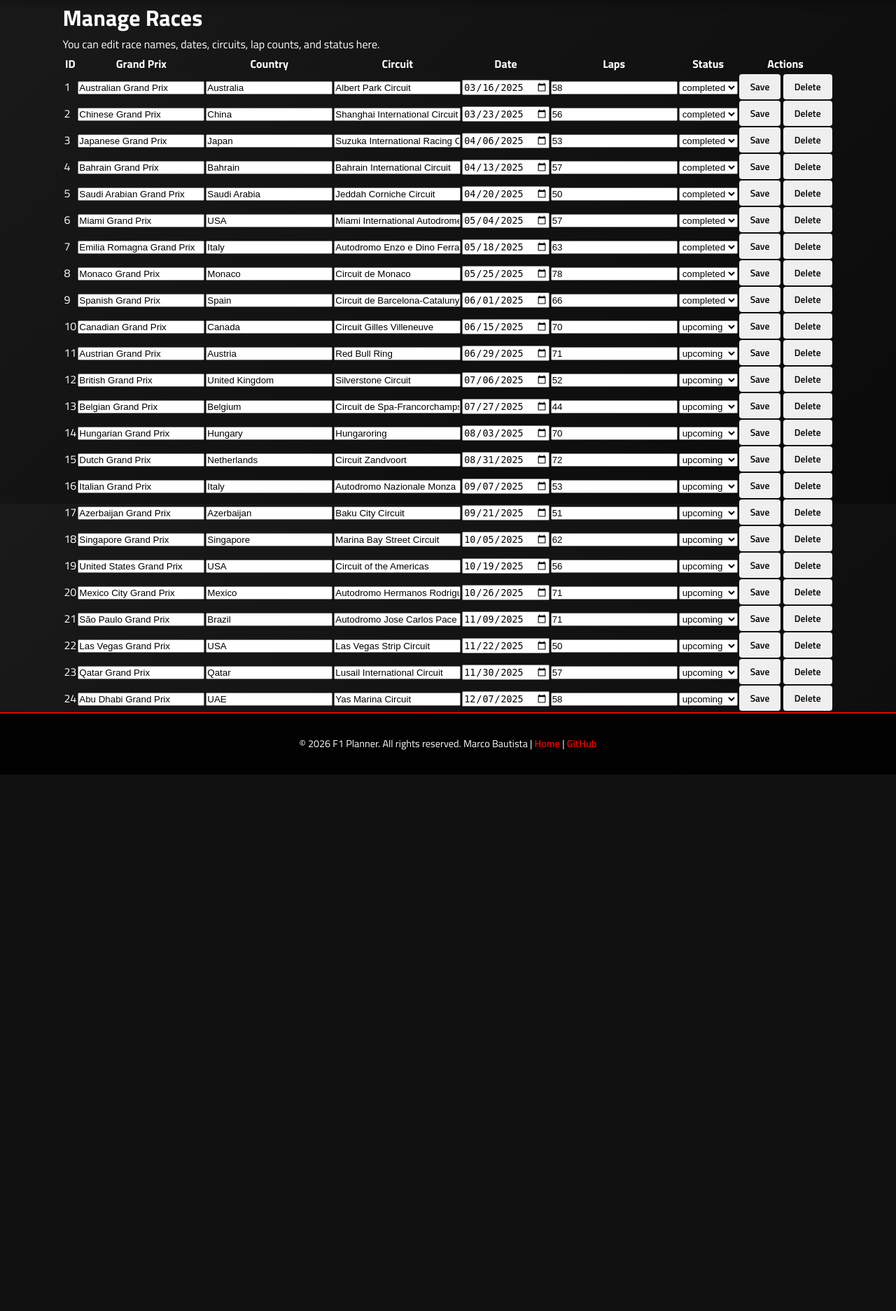
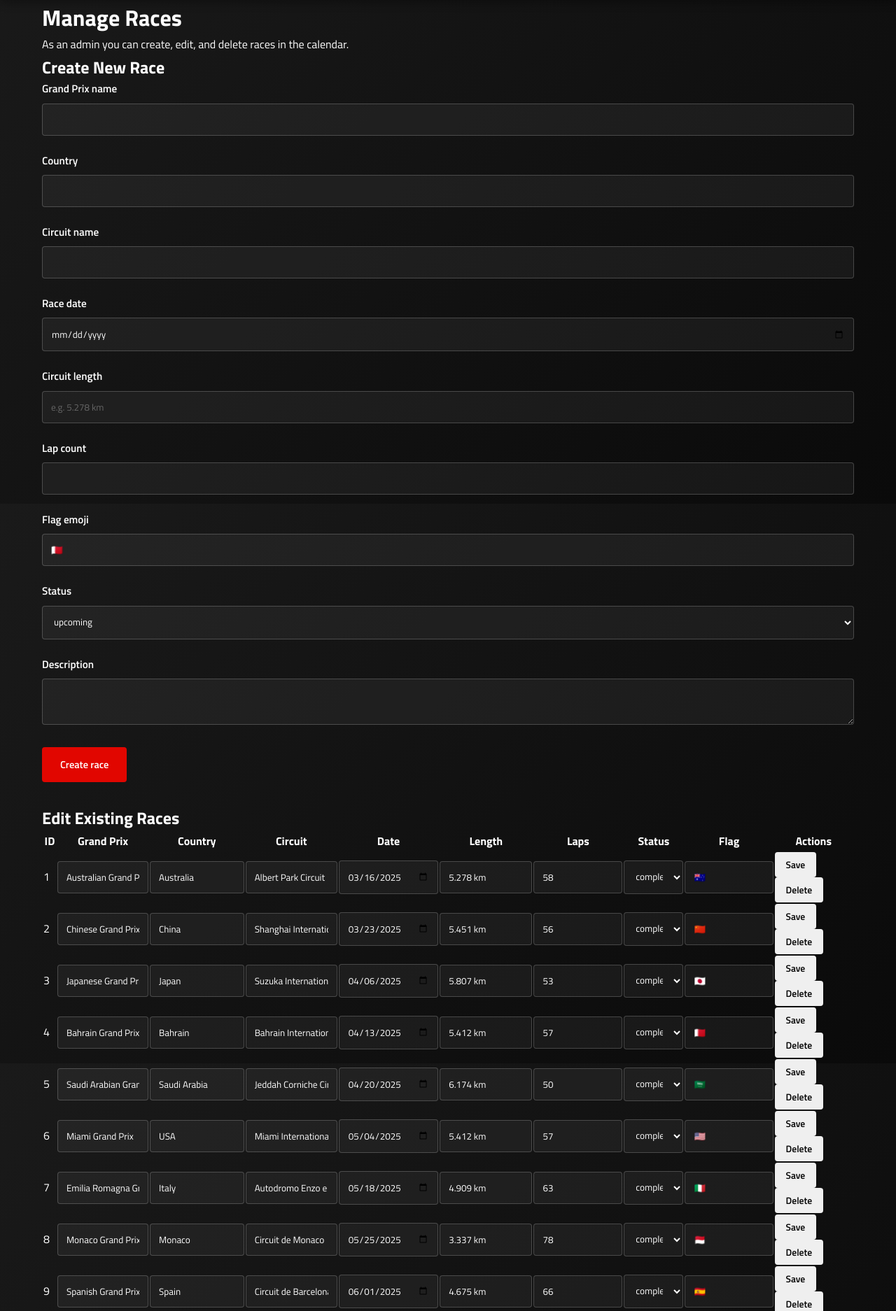
Before and after one commit to txniii/f1-planner, a PHP site: page /pages/admin-races.php in a window 1280 px wide. Shown: the part 80-1954 px from the top of the page at 70% size. Before the commit the page ends 1187 px from the top, so only its background shows below. Run offline with PHP 8.4, Linux system fonts and the light colour scheme; the visitor is signed in with stand-in values (Sample User, id 1); data comes from the database, SQL or seed files in the repository.

Commit message:
Enhance race management with create functionality
Added functionality to create new races and improved the race management interface.

```diff
--- a/pages/admin-races.php
+++ b/pages/admin-races.php
@@ -1,4 +1,5 @@
 <?php
+// pages/admin-races.php
 $pageTitle = 'Manage Races — Admin';
 
 require_once __DIR__ . '/../includes/auth.php';
@@ -11,15 +12,21 @@ $db = getDatabaseConnection();
 // Handle delete
 if ($_SERVER['REQUEST_METHOD'] === 'POST' && isset($_POST['delete_id'])) {
     $deleteId = (int)$_POST['delete_id'];
+
+    // Optionally: delete related rows first (sessions, favorites, etc.)
+    // $stmt = $db->prepare('DELETE FROM sessions WHERE race_id = ?');
+    // $stmt->execute([$deleteId]);
+
     $stmt = $db->prepare('DELETE FROM races WHERE id = ?');
     $stmt->execute([$deleteId]);
+
     header('Location: /pages/admin-races.php');
     exit;
 }
 
 // Handle update
 if ($_SERVER['REQUEST_METHOD'] === 'POST' && isset($_POST['update_id'])) {
-    $id = (int)$_POST['update_id'];
+    $id            = (int)$_POST['update_id'];
     $grandPrixName = trim($_POST['grand_prix_name'] ?? '');
     $country       = trim($_POST['country'] ?? '');
     $circuitName   = trim($_POST['circuit_name'] ?? '');
@@ -49,9 +56,46 @@ if ($_SERVER['REQUEST_METHOD'] === 'POST' && isset($_POST['update_id'])) {
             $status,
             $id
         ]);
+    }
+
     header('Location: /pages/admin-races.php');
     exit;
 }
+
+// Handle create
+if ($_SERVER['REQUEST_METHOD'] === 'POST' && isset($_POST['create_race'])) {
+    $grandPrixName = trim($_POST['grand_prix_name'] ?? '');
+    $country       = trim($_POST['country'] ?? '');
+    $circuitName   = trim($_POST['circuit_name'] ?? '');
+    $raceDate      = $_POST['race_date'] ?? '';
+    $description   = trim($_POST['description'] ?? '');
+    $flagEmoji     = trim($_POST['flag_emoji'] ?? '');
+    $circuitLength = trim($_POST['circuit_length'] ?? '');
+    $lapCount      = (int)($_POST['lap_count'] ?? 0);
+    $status        = $_POST['status'] ?? 'upcoming';
+
+    if ($grandPrixName && $country && $circuitName && $raceDate) {
+        $stmt = $db->prepare(
+            'INSERT INTO races
+             (grand_prix_name, country, circuit_name, race_date,
+              description, flag_emoji, circuit_length, lap_count, status)
+             VALUES (?, ?, ?, ?, ?, ?, ?, ?, ?)'
+        );
+        $stmt->execute([
+            $grandPrixName,
+            $country,
+            $circuitName,
+            $raceDate,
+            $description,
+            $flagEmoji,
+            $circuitLength,
+            $lapCount,
+            $status
+        ]);
+    }
+
+    header('Location: /pages/admin-races.php');
+    exit;
 }
 
 // Fetch races
@@ -63,7 +107,67 @@ include __DIR__ . '/../includes/header.php';
 
 <h1>Manage Races</h1>
 
-<p>You can edit race names, dates, circuits, lap counts, and status here.</p>
+<p>As an admin you can create, edit, and delete races in the calendar.</p>
+
+<section class="admin-section">
+    <h2>Create New Race</h2>
+    <form method="POST" class="form-grid">
+        <input type="hidden" name="create_race" value="1" />
+
+        <div class="form-group">
+            <label class="form-label">Grand Prix name</label>
+            <input type="text" name="grand_prix_name" class="form-input" required />
+        </div>
+
+        <div class="form-group">
+            <label class="form-label">Country</label>
+            <input type="text" name="country" class="form-input" required />
+        </div>
+
+        <div class="form-group">
+            <label class="form-label">Circuit name</label>
+            <input type="text" name="circuit_name" class="form-input" required />
+        </div>
+
+        <div class="form-group">
+            <label class="form-label">Race date</label>
+            <input type="date" name="race_date" class="form-input" required />
+        </div>
+
+        <div class="form-group">
+            <label class="form-label">Circuit length</label>
+            <input type="text" name="circuit_length" class="form-input" placeholder="e.g. 5.278 km" />
+        </div>
+
+        <div class="form-group">
+            <label class="form-label">Lap count</label>
+            <input type="number" name="lap_count" class="form-input" min="1" />
+        </div>
+
+        <div class="form-group">
+            <label class="form-label">Flag emoji</label>
+            <input type="text" name="flag_emoji" class="form-input" placeholder="🇧🇭" />
+        </div>
+
+        <div class="form-group">
+            <label class="form-label">Status</label>
+            <select name="status" class="form-input">
+                <option value="upcoming">upcoming</option>
+                <option value="completed">completed</option>
+            </select>
+        </div>
+
+        <div class="form-group">
+            <label class="form-label">Description</label>
+            <textarea name="description" class="form-input" rows="2"></textarea>
+        </div>
+
+        <button type="submit" class="btn btn-primary">Create race</button>
+    </form>
+</section>
+
+<section class="admin-section" style="margin-top:2rem;">
+    <h2>Edit Existing Races</h2>
 
     <table class="table">
         <thead>
@@ -73,8 +177,10 @@ include __DIR__ . '/../includes/header.php';
             <th>Country</th>
             <th>Circuit</th>
             <th>Date</th>
+            <th>Length</th>
             <th>Laps</th>
             <th>Status</th>
+            <th>Flag</th>
             <th>Actions</th>
         </tr>
         </thead>
@@ -85,29 +191,45 @@ include __DIR__ . '/../includes/header.php';
                     <td><?= htmlspecialchars($race['id']) ?></td>
                     <td>
                         <input type="text" name="grand_prix_name"
+                               class="form-input"
                                value="<?= htmlspecialchars($race['grand_prix_name']) ?>" />
                     </td>
                     <td>
                         <input type="text" name="country"
+                               class="form-input"
                                value="<?= htmlspecialchars($race['country']) ?>" />
                     </td>
                     <td>
                         <input type="text" name="circuit_name"
+                               class="form-input"
                                value="<?= htmlspecialchars($race['circuit_name']) ?>" />
                     </td>
                     <td>
                         <input type="date" name="race_date"
+                               class="form-input"
                                value="<?= htmlspecialchars($race['race_date']) ?>" />
                     </td>
                     <td>
-                    <input type="number" name="lap_count" min="1"
+                        <input type="text" name="circuit_length"
+                               class="form-input"
+                               value="<?= htmlspecialchars($race['circuit_length']) ?>" />
+                    </td>
+                    <td>
+                        <input type="number" name="lap_count"
+                               class="form-input"
+                               min="1"
                                value="<?= htmlspecialchars($race['lap_count']) ?>" />
                     </td>
                     <td>
-                    <select name="status">
+                        <select name="status" class="form-input">
                             <option value="upcoming" <?= $race['status'] === 'upcoming' ? 'selected' : '' ?>>upcoming</option>
                             <option value="completed" <?= $race['status'] === 'completed' ? 'selected' : '' ?>>completed</option>
                         </select>
+                    </td>
+                    <td>
+                        <input type="text" name="flag_emoji"
+                               class="form-input"
+                               value="<?= htmlspecialchars($race['flag_emoji']) ?>" />
                     </td>
                     <td>
                         <input type="hidden" name="update_id" value="<?= htmlspecialchars($race['id']) ?>" />
@@ -122,5 +244,6 @@ include __DIR__ . '/../includes/header.php';
         <?php endforeach; ?>
         </tbody>
     </table>
+</section>
 
 <?php include __DIR__ . '/../includes/footer.php'; ?>
```
Lines whose indentation alone changed are shown as unchanged.
